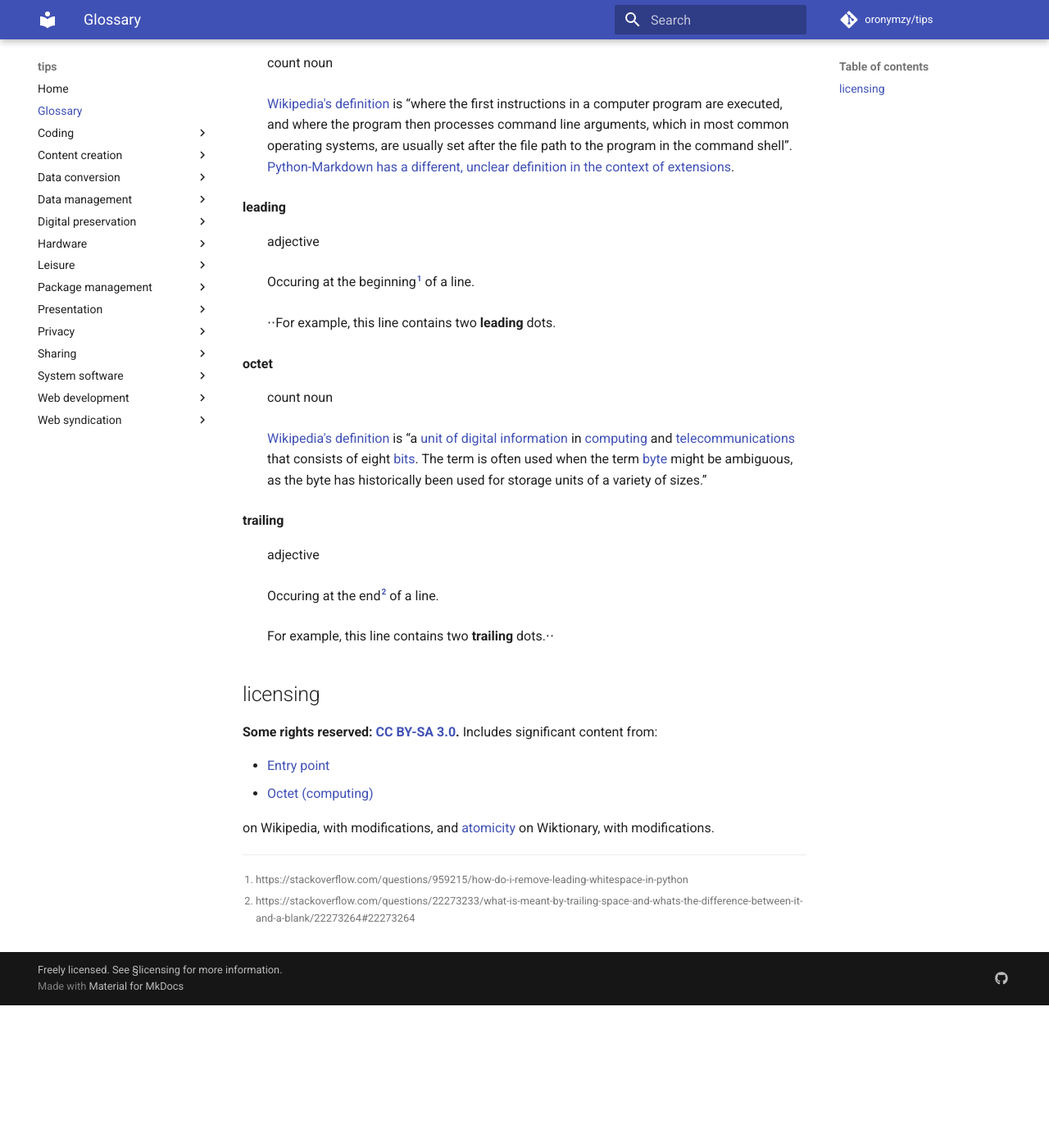
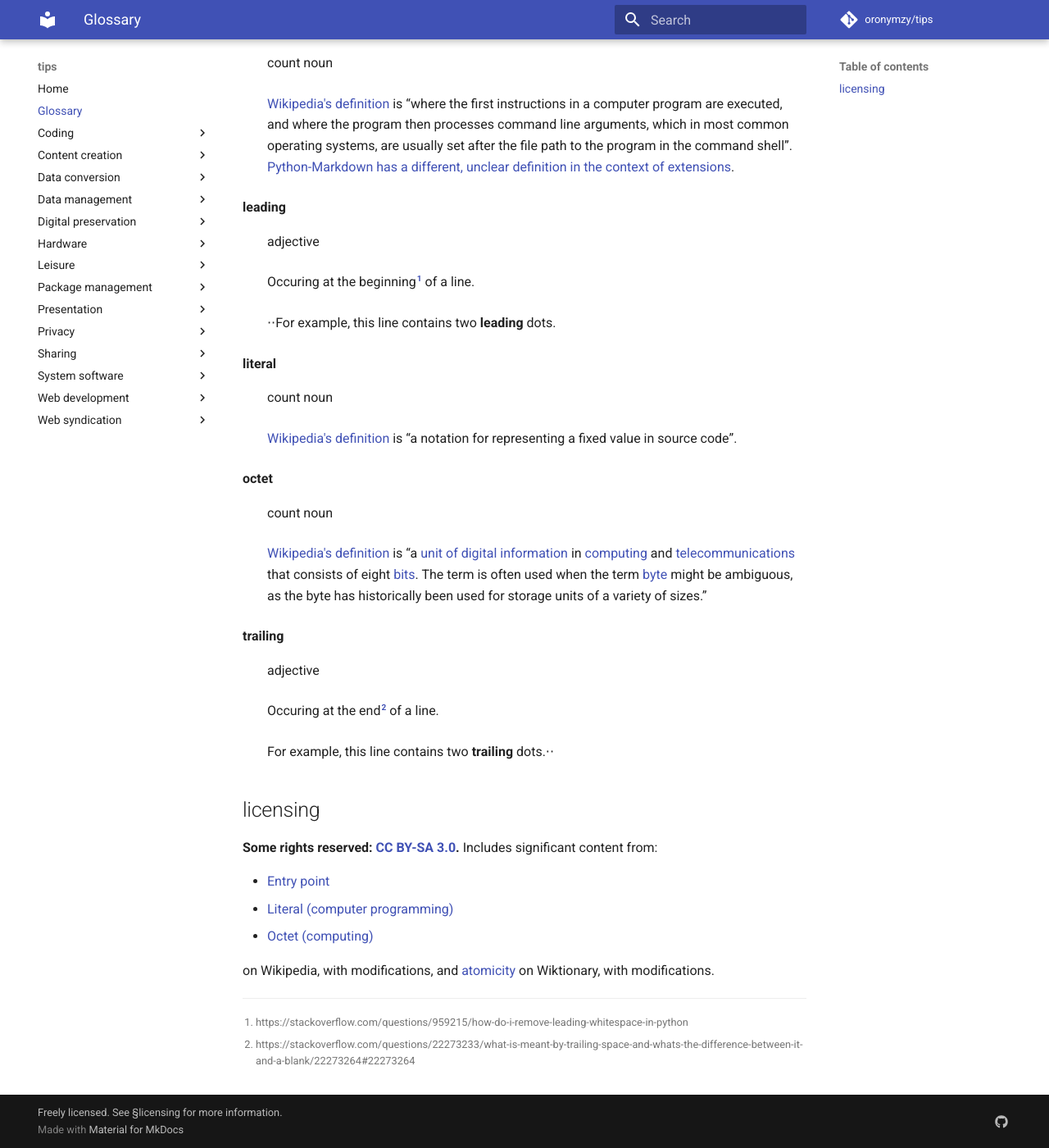
Before and after one commit to oronymzy/tips, an MkDocs documentation site: the page built from docs/glossry.md, in a window 1280 px wide and 1400 px high, scrolled down 365 px. Shown: the whole window at 82% size. Built offline with MkDocs 1.6.1 and Material for MkDocs 9.7.7, drawn with Linux system fonts in a browser that asks for light colours; comment, search, counter and statistics services are not loaded; before the commit the page ends 1591 px from its top, so only the background shows below that.

Commit message:
Add 'literal' concept

```diff
--- a/docs/glossry.md
+++ b/docs/glossry.md
@@ -14,6 +14,10 @@ These are concepts I find especially confusing, ambiguous, or difficult to remem
 : Occuring at the beginning[^leadingdef] of a line.
 : ⋅⋅For example, this line contains two **leading** dots.
 
+**literal** {: #literaldef }
+: count noun
+: [Wikipedia's definition](https://en.wikipedia.org/wiki/Literal_(computer_programming)) is “a notation for representing a fixed value in source code”.
+
 **octet** {: #octetdef }
 : count noun
 : [Wikipedia's definition](https://en.wikipedia.org/wiki/Octet_(computing)) is “a [unit of digital information](https://en.wikipedia.org/wiki/Units_of_information) in [computing](https://en.wikipedia.org/wiki/Computing) and [telecommunications](https://en.wikipedia.org/wiki/Telecommunications) that consists of eight [bits](https://en.wikipedia.org/wiki/Bit). The term is often used when the term [byte](https://en.wikipedia.org/wiki/Byte) might be ambiguous, as the byte has historically been used for storage units of a variety of sizes.”
@@ -27,6 +31,7 @@ These are concepts I find especially confusing, ambiguous, or difficult to remem
 **Some rights reserved: [CC BY-SA 3.0](https://creativecommons.org/licenses/by-sa/3.0/).** Includes significant content from:
 
 - [Entry point](https://en.wikipedia.org/w/index.php?title=Entry_point&oldid=871836841)
+- [Literal (computer programming)](https://en.wikipedia.org/w/index.php?title=Literal_(computer_programming)&oldid=849448036)
 - [Octet (computing)](https://en.wikipedia.org/wiki/Octet_(computing))
 
 on Wikipedia, with modifications, and [atomicity](https://en.wiktionary.org/wiki/atomicity) on Wiktionary, with modifications.
```
